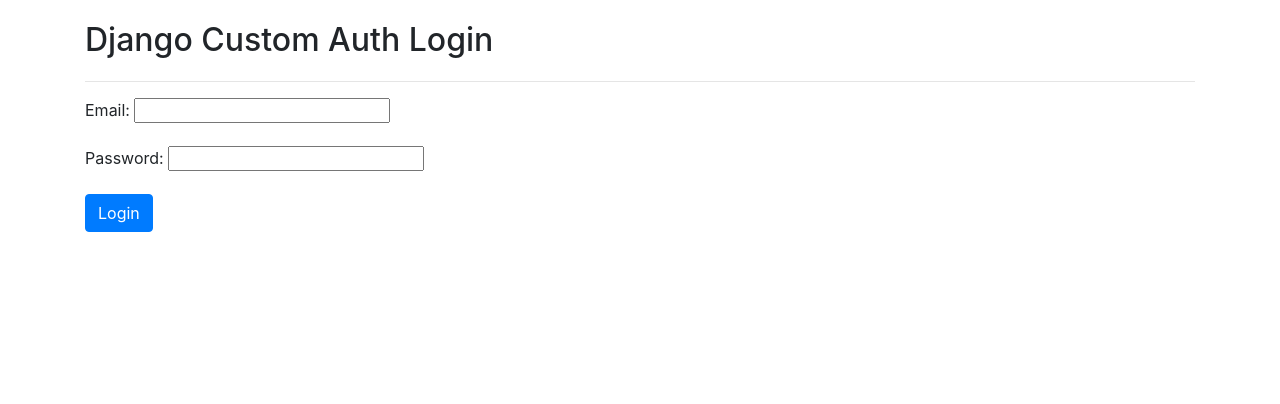
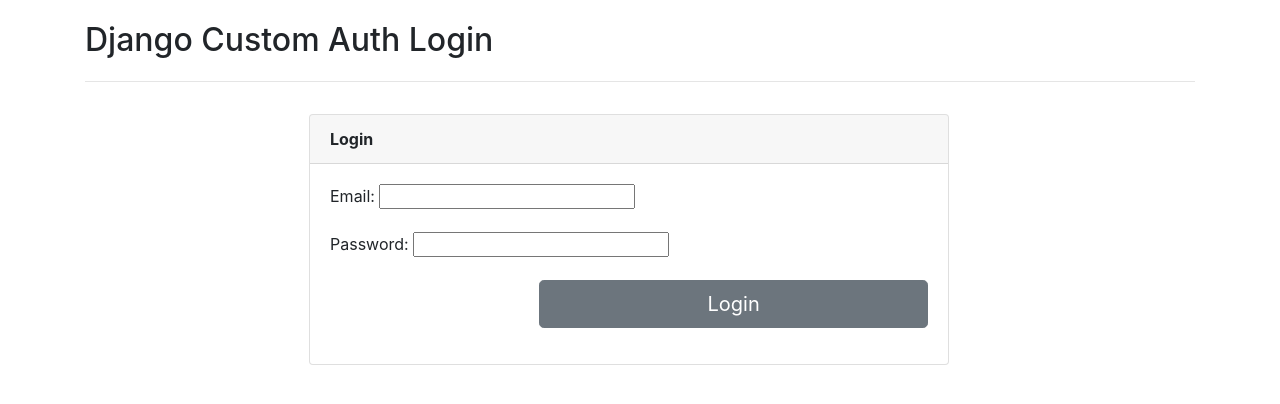
Before and after one commit to jakiiii/jtro-auth, a Django app: page /login/ in a window 1280 px wide. Shown: the part 56-460 px from the top of the page. Run offline with Django 3.2, Linux system fonts and the light colour scheme; some libraries are stand-ins or nearby versions.

Commit message:
requirements.txt

```diff
--- a/src/customuserauth/accounts/templates/accounts/login.html
+++ b/src/customuserauth/accounts/templates/accounts/login.html
@@ -4,9 +4,21 @@
 {% block content %}
 <div class="container">
     <h1>Django Custom Auth Login</h1><hr/>
-    <form method="post">{% csrf_token %}
-        {{ form.as_p }}
-        <button type="submit" class="btn btn-primary">Login</button>
-    </form>
+    <div class="" align="" style="margin-left: 14rem;">
+        <div class="card" style="width: 40rem; margin-top: 2rem;">
+            <div class="card-header text-left"><b>Login</b></div>
+            <div class="card-body">
+                <form method="post">{% csrf_token %}
+                    {{ form.as_p }}
+                    <div class="form-group row">
+                        <label class="col-sm-4 col-form-label"></label>
+                        <div class="col-sm-8">
+                            <button type="submit" class="btn btn-secondary btn-lg float-left btn-block">Login</button>
+                        </div>
+                    </div>
+                </form>
+            </div><!-- end of card body -->
+        </div><!-- end of card -->
+    </div>
 </div>
 {% endblock %}
--- a/src/customuserauth/accounts/views.py
+++ b/src/customuserauth/accounts/views.py
@@ -1,5 +1,5 @@
 from django.shortcuts import render, redirect
-from django.views.generic import TemplateView, FormView, CreateView
+from django.views.generic import FormView, CreateView
 from django.contrib.auth import authenticate, login, logout
 from django.contrib.messages.views import SuccessMessageMixin, messages
 
```
Also changed, not shown: requirements.txt (added, +20 -0 lines).
